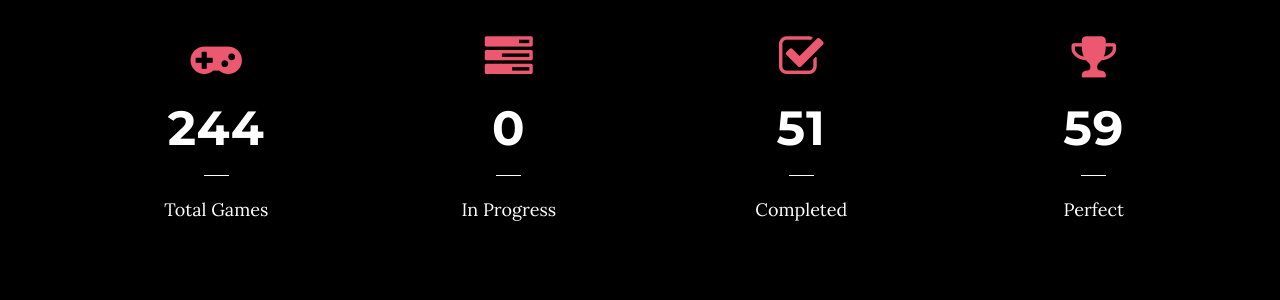
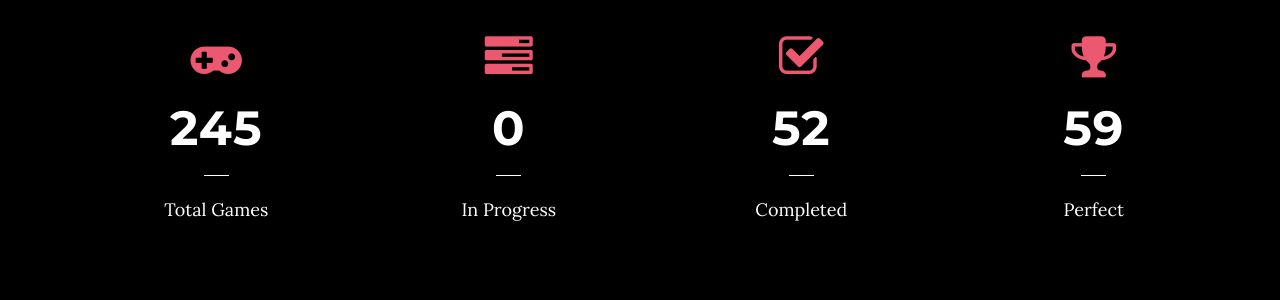
Before and after one commit to kuangami/kuangami.github.io, a Jekyll site: the page built from index.html, in a window 1280 px wide and 900 px high, scrolled down 1004 px. Shown: the part 161-461 px from the top of the window. Built offline with Jekyll 4.4.1, drawn with Linux system fonts in a browser that asks for light colours.

Commit message:
GitHub Actions commit

```diff
--- a/_data/gamestats.json
+++ b/_data/gamestats.json
@@ -1 +1 @@
-{"records":[{"id":"recDpuCGl3HejB9TY","createdTime":"2023-05-03T13:16:41.000Z","fields":{"Total Games":244,"Playing":0,"Completed":51,"Perfect":59}}]}
+{"records":[{"id":"recDpuCGl3HejB9TY","createdTime":"2023-05-03T13:16:41.000Z","fields":{"Total Games":245,"Playing":0,"Completed":52,"Perfect":59}}]}
```
Also changed, not shown: _data/recentplay.json (+1 -1 lines).
